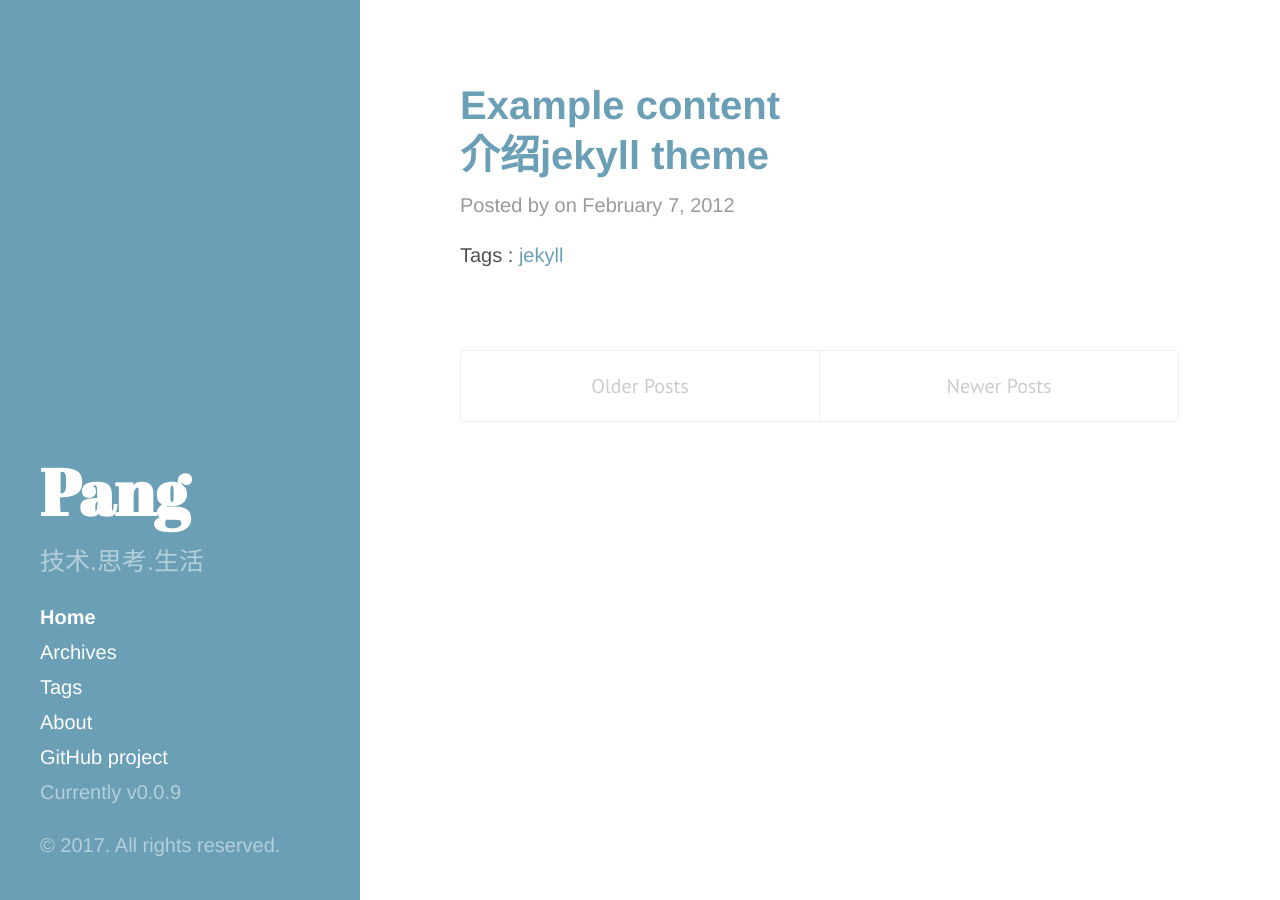
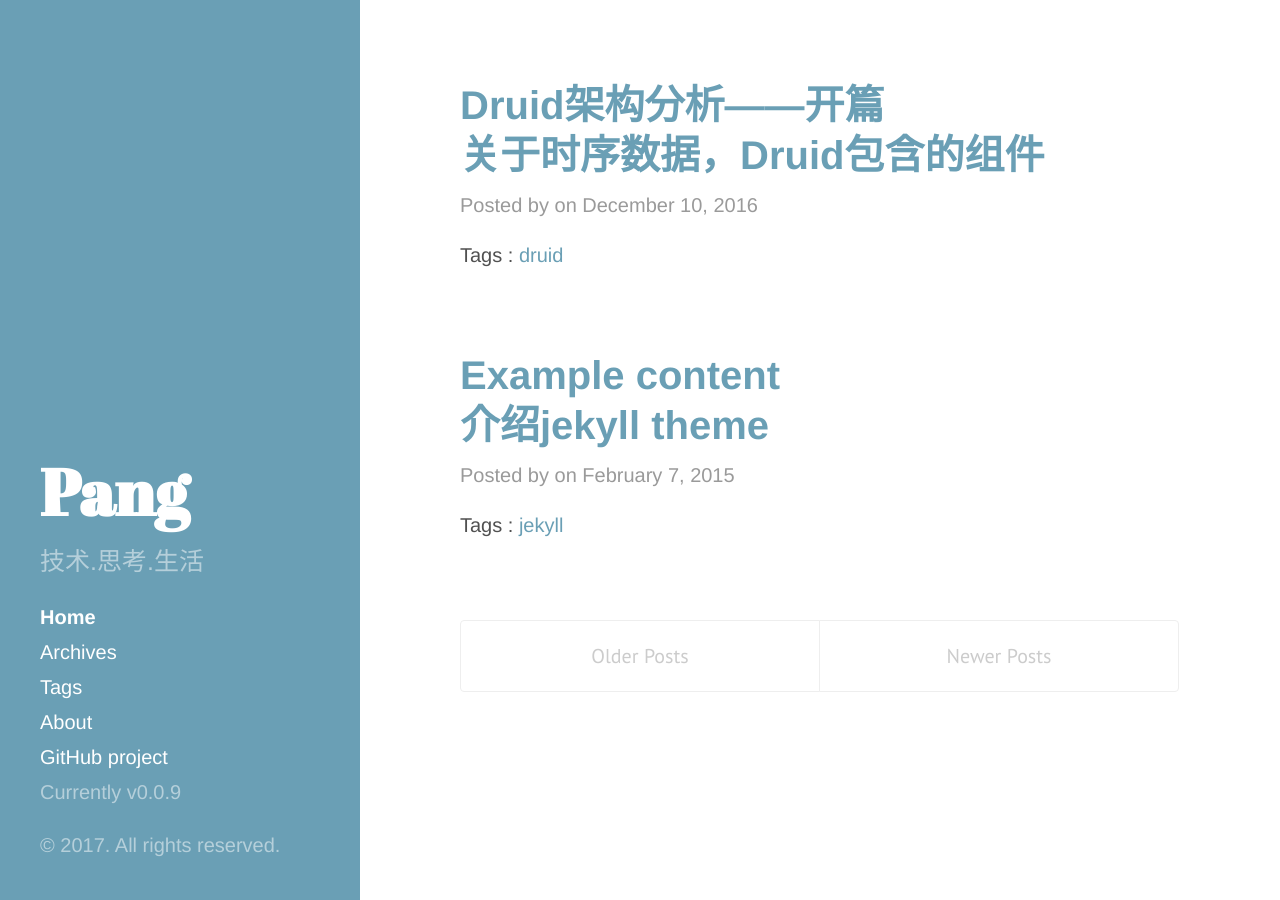
Before and after one commit to pangzhenzhou/pzz-github-pages-blog, a Jekyll site: the page built from index.html, in a window 1280 px wide. Built offline with Jekyll 4.4.1, drawn with Linux system fonts in a browser that asks for light colours; the list of posts is cut into pages by our own code; part of the change alters nothing that is shown.

Commit message:
druid 01 blog post

```diff
--- /dev/null
+++ b/_posts/2016-12-10-druid-arch-01.md
@@ -0,0 +1,40 @@
+---
+layout: post
+title:  Druid架构分析——开篇
+subtitle  : 关于时序数据，Druid包含的组件
+tags : druid
+---
+## 1.关于时间序列数据
+&emsp;&emsp;为什么要有时序数据库？[time series database](https://en.wikipedia.org/wiki/Time_series_database)这是关于时序数据库在维基百科上面的定义。我试着从数据使用的角度朴素的分析一下。如果暂且把非时序数据称为归档数据或交易数据的话，这一类数据通常是人为产生，或者由机器低频度产生。时序数据与之相反，典型的是传感器产生的大量数据：比如智能电表，手机传感器，机器Log等。所以从数据规模上来说，时序数据大很多，在使用方式上看两类数据也有本质的区别。
+
+&emsp;&emsp;读取，时序数据以时间为第一查询维度，数据使用方式以多维度聚合为主，没有点查询（比如按照主键查询某一条记录）。通常来说返回结果需按照时间排序。理论上一个合格的时序数据库，按某一时间范围检索数据的性能，仅与该时段的数据大小有关，与总数据大小关系不大。
+
+&emsp;&emsp;写入，时序数据的写入通常是多个数据源持续实时写入。多个数据源（比如智能电表）时间并未校对，所以写入的数据很有可能是乱序或者基本有序。
+
+&emsp;&emsp;修改或者删除，时序数据的不可变特定没有数据修改的需求，也不涉及单条记录的删除，有超期淘汰的功能。
+
+&emsp;&emsp;对于时序数据的存储，RDBMS就显得力不从心。在RDBMS中，B+-Tree及其衍生树是用的比较多的索引数据结构。树节点只存放Key，数据在叶子节点，这样会使树节点的度比较大，所以树的高度比较低。方便查找。当数据大量膨胀叶子节点就会分裂——破坏数据在磁盘上的连续性，在做范围查找的时候会产生大量的随机IO。关系数据库解决这类。通常的做法是。写入降速——DB之前有MQ中间件，存储时候降维度——并不存储原始数据。
+其他方案：
+* [Time Series Data in MongoDB](https://www.mongodb.com/blog/post/schema-design-for-time-series-data-in-mongodb)
+* [Time Series Data in HBase](https://www.savinetwork.ca/wp-content/uploads/savifunded/EleniStroulia_UAlberta_A%20Three-Dimensional%20Data%20Model%20in%20HBase%20for%20Large%20Time-Series%20Dataset%20Analysis_IEEE%20Maintenance%20&%20Evolution%20of%20Service-Oriented%20&%20Cloud-Based%20Systems_Sep13.pdf)
+
+### 1.1 时序数据库要解决的问题
+&emsp;&emsp;对于一个分布式的存储引擎，有几个问题是绕不开的。
+* 数据如何分布——数据分片与路由
+* 数据一致性模型——副本的策略，一致性协议如何选择
+* 高性能，必须高可用，必须可恢复。
+
+对于时序数据存储还必须解决时序数据顺序的问题，及如何避免数据热点。
+## Druid主要组件及其功能
+![](../public/image/druid-arch-overview.png)
+
+其中黄色节点是Druid本身的组件，其余的是外部依赖，各节点的主要功能：
+
+* Real-time Nodes，负责实时数据的写入，生成Segment文件。
+* Historical Nodes，加载已经生成的Segment文件，主要提供查询功能
+* Coordinator Nodes，负责Historical Nodes的运行时负载，数据生命周期的管理。
+* Broker Node，对外提供查询服务，负责汇总Real-time 与 Historical的数据给客户端。
+* MySQL，用于存储元数据。
+* DeepStorage，通常为HDFS等分布式文件系统，用户永久存储Segment。
+
+预告：下一篇文章会详细拆解Druid的各个组件，及其在设计上的权衡。
```
Also changed, not shown: _posts/2015-02-07-example-content.md (renamed from _posts/2012-02-07-example-content.md, +1 -1 lines), public/image/druid-arch-overview.png (added).
